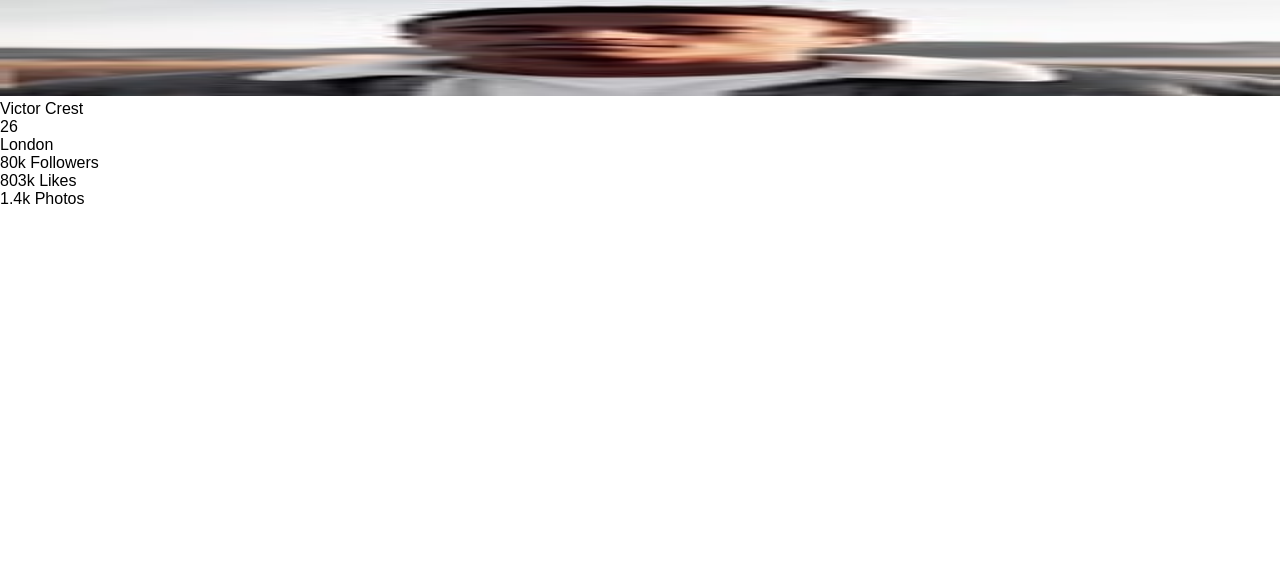
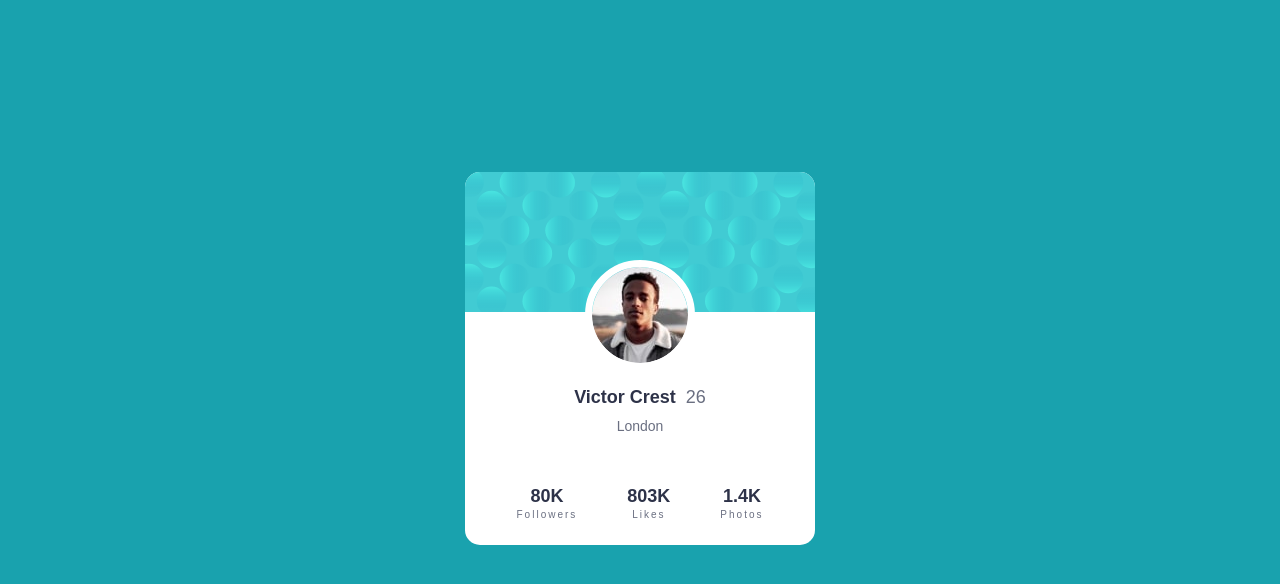
Before and after one commit to MikeBeloborodov/profile_card_component, a plain HTML site: page index.html in a window 1280 px wide. Drawn offline with Linux system fonts and the light colour scheme.

Commit message:
added general styles

```diff
--- a/index.html
+++ b/index.html
@@ -16,6 +16,7 @@
   </head>
   <body>
     <main>
+      <section class="content-section">
         <article class="card">
           <header class="card__header"></header>
           <div class="card__content">
@@ -34,16 +35,17 @@
           </div>
           <footer class="card__footer">
             <p class="card__footer-stats">
-            80k <span class="buttom-text">Followers</span>
+              80k <span class="bottom-text">Followers</span>
             </p>
             <p class="card__footer-stats">
-            803k <span class="buttom-text">Likes</span>
+              803k <span class="bottom-text">Likes</span>
             </p>
             <p class="card__footer-stats">
-            1.4k <span class="buttom-text">Photos</span>
+              1.4k <span class="bottom-text">Photos</span>
             </p>
           </footer>
         </article>
+      </section>
     </main>
   </body>
 </html>
--- a/style.css
+++ b/style.css
@@ -0,0 +1,103 @@
+:root {
+  --clr-background: hsl(185, 75%, 39%);
+  --clr-footer-line: hsl(0, 0%, 59%);
+  --clr-text: hsl(227, 10%, 46%);
+  --clr-text-accent: hsl(229, 23%, 23%);
+}
+
+body {
+  background-color: var(--clr-background);
+}
+
+.content-section {
+  margin: 146px 0;
+}
+
+.card {
+  display: flex;
+  flex-direction: column;
+  max-width: 325px;
+  margin: 0 auto;
+  border-radius: 15px;
+  overflow: hidden;
+  color: var(--clr-text);
+  text-align: center;
+  background-color: #fff;
+}
+
+.card__header {
+  height: 140px;
+  background-image: url(images/bg-pattern-card.svg);
+  background-repeat: no-repeat;
+  background-size: cover;
+}
+
+.card__content {
+  position: relative;
+  padding: 75px 0 31px;
+}
+
+.card__avatar {
+  position: absolute;
+  top: -45px;
+  left: calc(50% - 48px);
+  width: 96px;
+  border-radius: 50%;
+  outline: 7px solid #fff;
+}
+
+.card__content-description {
+  display: flex;
+  flex-wrap: wrap;
+  justify-content: center;
+  gap: 10px;
+}
+
+.card__content-name {
+  color: var(--clr-text-accent);
+  font-weight: 700;
+  font-size: 18px;
+}
+
+.card__content-age {
+  font-size: 18px;
+}
+
+.card__content-location {
+  width: 100%;
+  font-size: 14px;
+}
+
+.card__footer {
+  display: flex;
+  justify-content: center;
+  gap: 50px;
+  padding: 20px 0 24px;
+}
+
+.card__footer-stats {
+  color: var(--clr-text-accent);
+  font-weight: 700;
+  font-size: 18px;
+  line-height: 1.3;
+  text-transform: uppercase;
+}
+
+.bottom-text {
+  display: block;
+  color: var(--clr-text);
+  font-weight: 400;
+  font-size: 10px;
+  letter-spacing: 2px;
+  text-transform: none;
+}
+
+@media screen and (min-width: 400px) {
+  .content-section {
+    margin: 172px 0;
+  }
+
+  .card {
+    max-width: 350px;
+  }
+}
```
Lines whose indentation alone changed are shown as unchanged.
